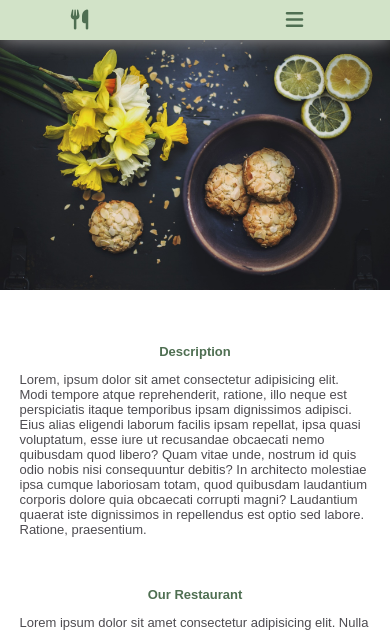
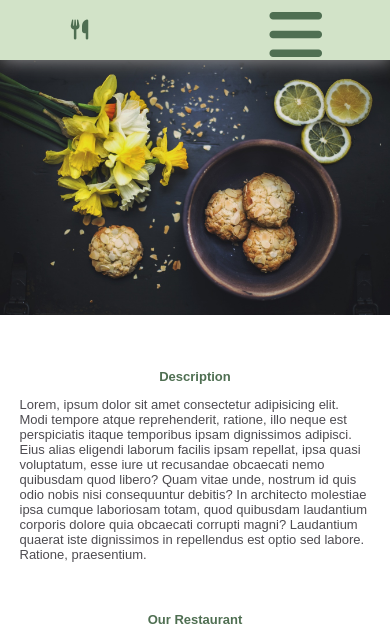
Before and after one commit to firmandayat/my-restaurant, a website built with webpack: page src/templates/index.html in a window 390 px wide. Shown: the top 632 px of the page. Built offline with nearby package versions, Linux system fonts and the light colour scheme; files whose address does not match are found by name; a web font is replaced by a local one.

Commit message:
resize button min 44px

```diff
--- a/src/styles/main.css
+++ b/src/styles/main.css
@@ -18,7 +18,7 @@ body, button {
 .skip-link{
   padding: 10px;
   z-index: 3;
-background-color: #4F6F52;
+  background-color: #4F6F52;
   font-size: large;
   position: fixed;
   top: -70px;
@@ -75,6 +75,10 @@ header.nav ul.list {
   border: none;
   width: 50px;
   height: 50px !important;
+}
+
+.toggle-btn i{
+  font-size: 60px;
 }
 
 .dropdown-menu {
@@ -232,7 +236,7 @@ footer .footer {
     }
 
   header.nav{
-    height: 55px;
+    height: 65px;
   }
 
   .bg-banner {
@@ -282,7 +286,7 @@ footer .footer {
   }
 
   header.nav{
-    height: 40px;
+    height: 60px;
   }
 
   h1, h2, h4{
@@ -294,7 +298,7 @@ footer .footer {
   }
 
 .bg-banner {
-  height: 30%;
+  margin-top: 55px;
   object-fit: cover;
 }
 
```
